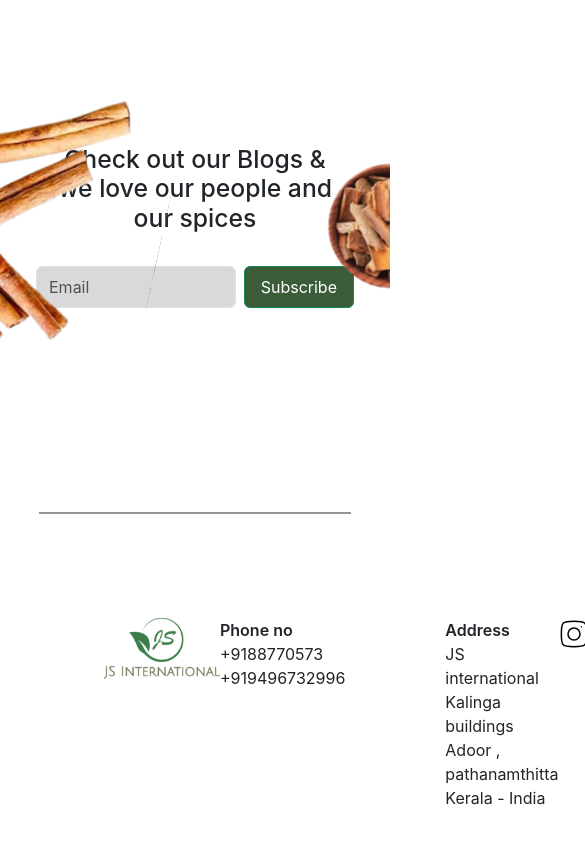
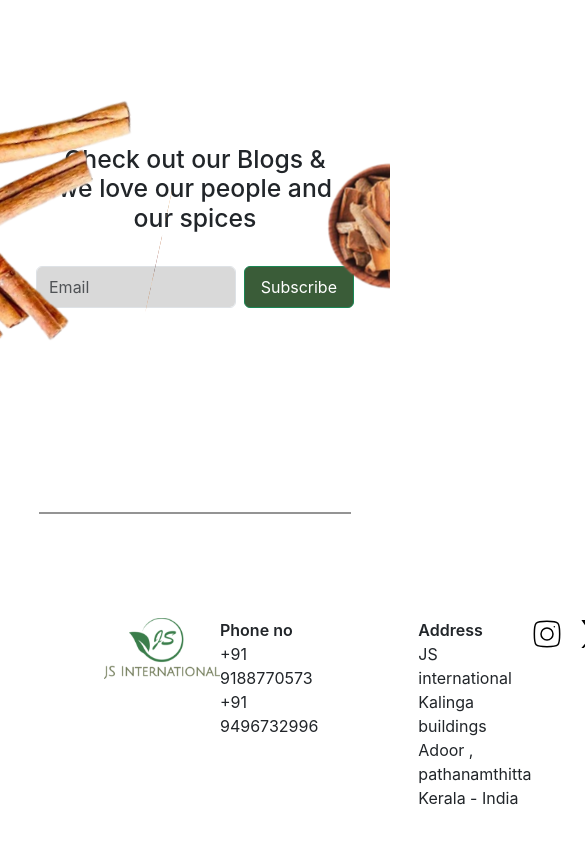
Before and after one commit to sai-kiran77/kokospices, a React (Create React App) app: page / in a window 390 px wide. Shown: the part 4361-5205 px from the top of the page, 585 px wide, since content can reach past the window. Built offline with nearby package versions, Linux system fonts and the light colour scheme.

Commit message:
phone number fix

```diff
--- a/src/components/Footer.jsx
+++ b/src/components/Footer.jsx
@@ -1,9 +1,9 @@
 import React from "react";
 import { Link } from "react-router-dom";
-import instagram from '../assets/instagram.svg';
-import twitter from '../assets/twitter.svg';
-import logo from '../assets/logo.svg';
-import './Footer.scss';
+import instagram from "../assets/instagram.svg";
+import twitter from "../assets/twitter.svg";
+import logo from "../assets/logo.svg";
+import "./Footer.scss";
 
 function Footer() {
   return (
@@ -18,8 +18,12 @@ function Footer() {
         <div>
           <div className="details-head">Phone no</div>
           <div className="details-body">
-            <div>+9188770573</div>
-            <div>+919496732996</div>
+            <div>
+              <a href="tel:+919188770573">+91 9188770573</a>
+            </div>
+            <div>
+              <a href="tel:+919496732996">+91 9496732996</a>
+            </div>
           </div>
         </div>
         <div>
--- a/src/components/Footer.scss
+++ b/src/components/Footer.scss
@@ -12,6 +12,11 @@ footer {
         .details-head {
             font-weight: 600;
         }
+
+        a{
+            text-decoration: none;
+            color: inherit;
+        }
     }
 
     .social {
```
